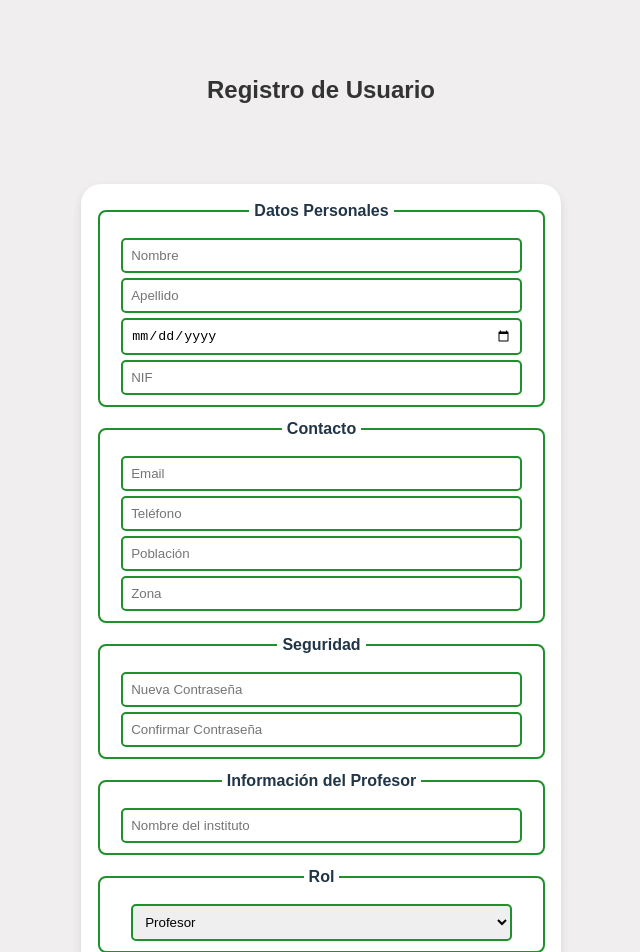
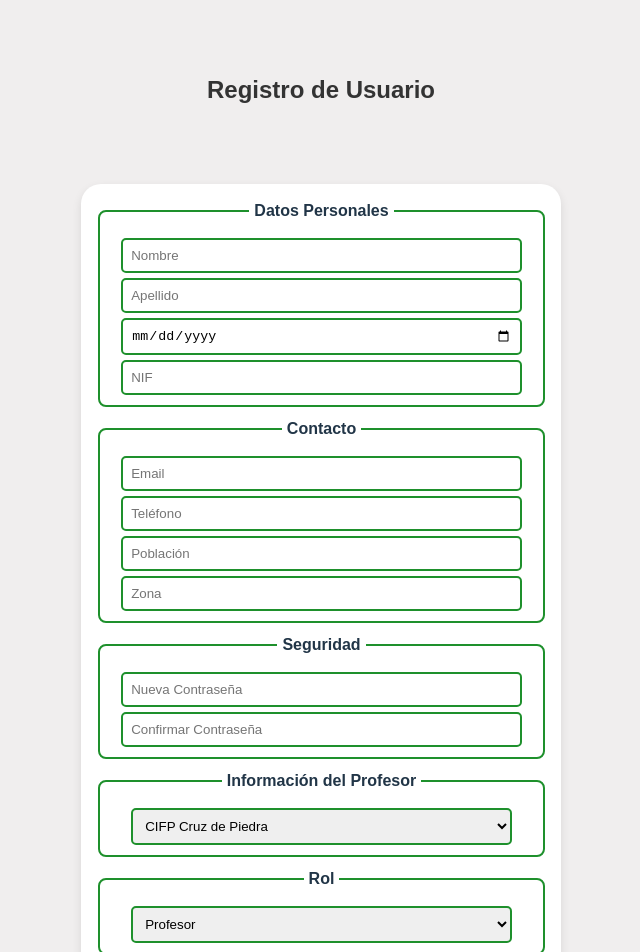
Before and after one commit to UnPerrete/aplicaciondualab, a React (Vite) app: page /register in a window 1280 px wide. Shown: the top 952 px of the page, without its empty margins (319-959 px from the left). Built offline with nearby package versions, Linux system fonts and the light colour scheme.

Commit message:
añadidos centrosfp en signup

```diff
--- a/src/components/Signup.jsx
+++ b/src/components/Signup.jsx
@@ -2,6 +2,7 @@ import React, { useState } from 'react';
 import CryptoJS from "crypto-js";
 import { Link, useNavigate } from "react-router-dom";
 import { useAuth } from '../context/AuthProvider';
+import centrosData from "./data/centrosFP.json";
 import "../styles/Signup.css";
 
 export default function Signup() {
@@ -10,6 +11,7 @@ export default function Signup() {
   const [rol, setRol] = useState('Profesor');
   const { login } = useAuth();
   const navigate = useNavigate();
+  const centerData = centrosData.centrosFP
 
   const handleChange = (e) => {
     let value = e.target.type === "password" ? CryptoJS.MD5(e.target.value).toString(CryptoJS.enc.Hex) : e.target.value;
@@ -86,7 +88,11 @@ export default function Signup() {
         {rol === "Profesor" && (
           <fieldset>
             <legend>Información del Profesor</legend>
-            <input type="text" name="instituto" placeholder="Nombre del instituto" onChange={handleChange} required />
+            <select name="instituto" id="insti" onChange={handleChange}>
+              {centerData.map( (centro, index) => (
+                <option value={centro.nombre}>{centro.nombre}</option>
+              ) )}
+            </select>
           </fieldset>
         )}
 
```
